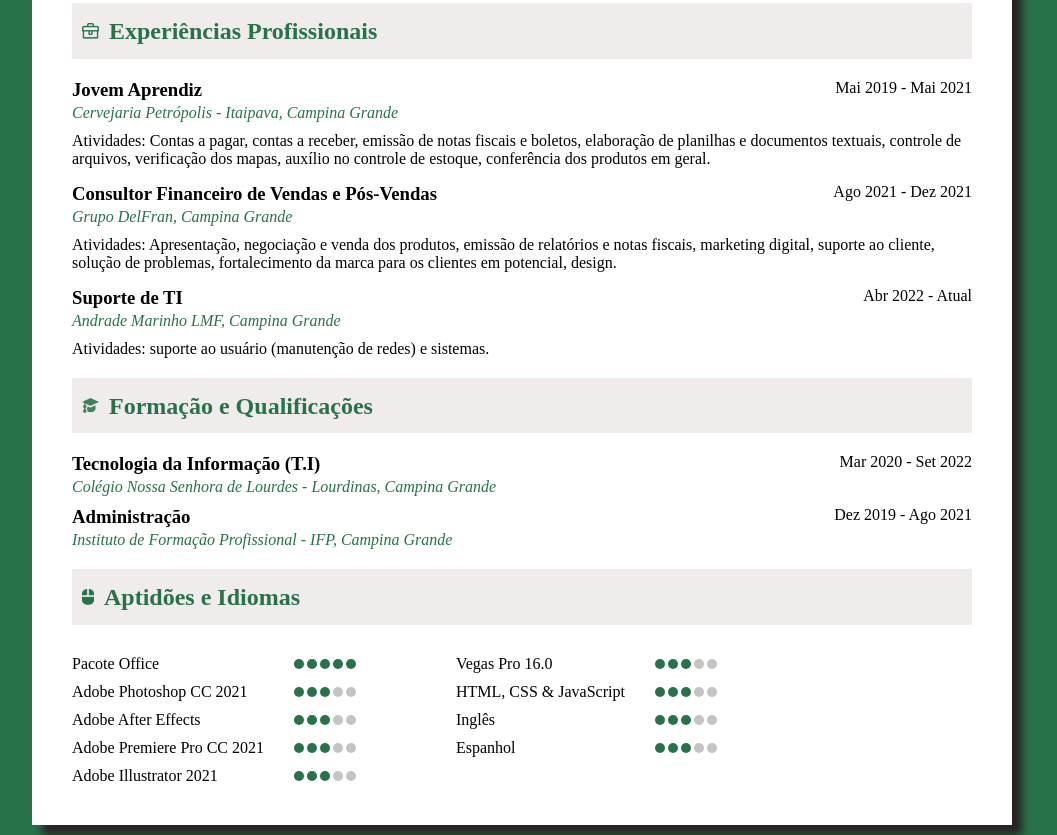
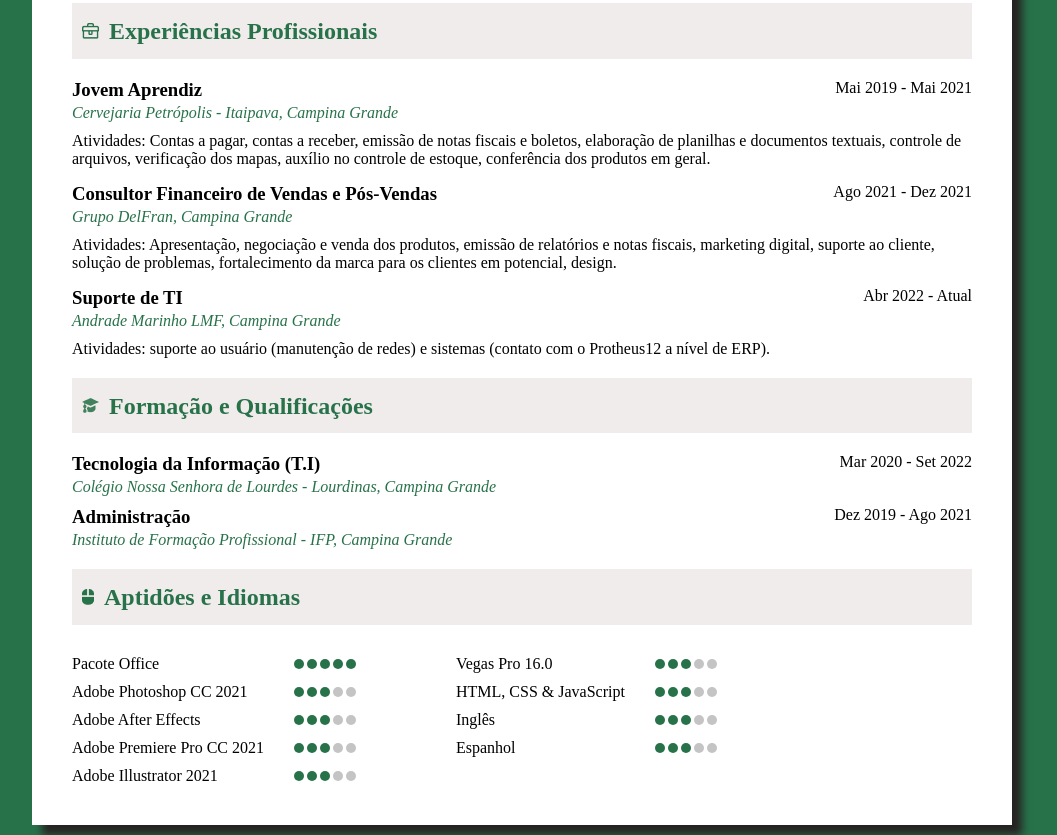
Before and after one commit to daviemanuels/meuCurriculo, a plain HTML site: page index.html in a window 1280 px wide. Shown: the part 594-1429 px from the top of the page, without its empty margins (118-1175 px from the left). Drawn offline with Linux system fonts and the light colour scheme.

Commit message:
Update index.html

```diff
--- a/index.html
+++ b/index.html
@@ -86,7 +86,7 @@
                             <p class="dataExperiencia">Abr 2022 - Atual</p>
                         </div>
                         <span>Andrade Marinho LMF, Campina Grande</span>
-                        <p>Atividades: suporte ao usuário (manutenção de redes) e sistemas.</p>
+                        <p>Atividades: suporte ao usuário (manutenção de redes) e sistemas (contato com o Protheus12 a nível de ERP).</p>
                     </div>
                 </div>
 
```
